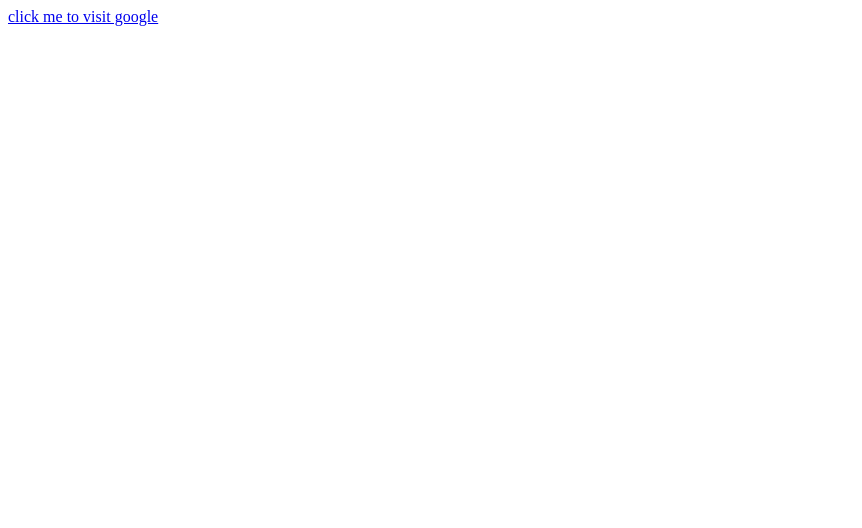
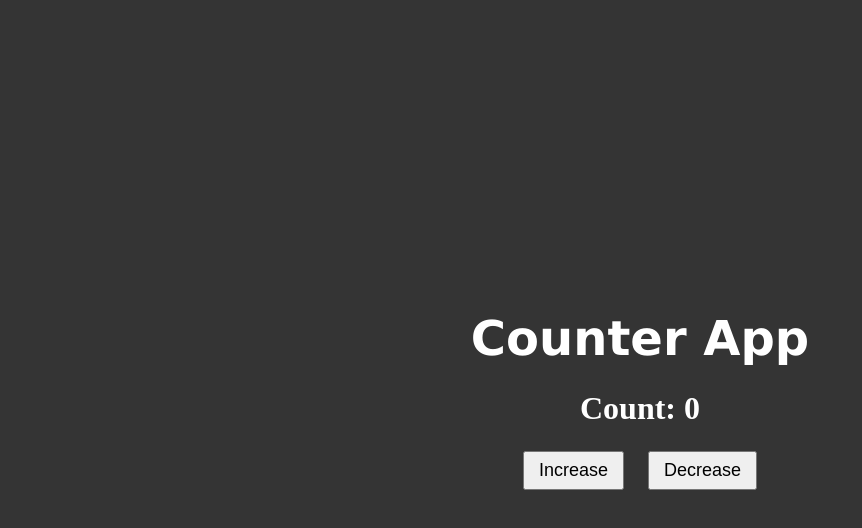
Before and after one commit to prosenjitdey2143/react, a React (Vite) app: page / in a window 1280 px wide. Shown: the top 528 px of the page, without its empty margins (0-862 px from the left). Built offline with nearby package versions, Linux system fonts and the light colour scheme.

Commit message:
counter app

```diff
--- a/src/App.jsx
+++ b/src/App.jsx
@@ -1,10 +1,9 @@
 import React from 'react'
+import Counter from './component/Counter'
 
 const App = () => {
   return (
-    <div>
-      <h1>hello world</h1>
-    </div>
+    <Counter/>
   )
 }
 
--- /dev/null
+++ b/src/component/Counter.jsx
@@ -0,0 +1,30 @@
+import React, { useState } from 'react'
+import './counter.css'
+const Counter = () => {
+const [count, setcount] = useState(0)
+const min=0
+const max = 20
+function increseHandler() {
+  if (count < 20) {setcount((prev) => prev + 1)}
+
+};
+function decreseHandler() {
+  if(count >0){setcount(prev=>prev-1)}
+}
+  return (
+    <div className="counter-main">
+
+        <h1>Counter App</h1>
+        <div className="counter">
+          <h3>Count: {count}</h3>
+        </div>
+        <div className="btn">
+          <button onClick={increseHandler}>Increase</button>
+          <button onClick={decreseHandler}>Decrease</button>
+        </div>
+
+    </div>
+  );
+}
+
+export default Counter
--- /dev/null
+++ b/src/component/counter.css
@@ -0,0 +1,26 @@
+.counter-main{
+  width: 100%;
+  height: 100vh;
+  display: flex;
+  justify-content: center;
+  align-items: center;
+  gap: 24px;
+  flex-direction: column;
+  background-color: rgba(3, 3, 3, 0.805);
+  color: white;
+}
+h1{
+  font-size: 3rem;
+  font-family: 'Lucida Sans', 'Lucida Sans Regular', 'Lucida Grande', 'Lucida Sans Unicode', Geneva, Verdana, sans-serif;
+}
+h3{
+  font-size: 2rem;
+}
+.btn{
+  display: flex;
+  gap: 24px;
+}
+button{
+  font-size: 18px;
+  padding: 7px 14px;
+}
--- /dev/null
+++ b/src/index.css
@@ -0,0 +1,9 @@
+*{
+  margin: 0;
+  padding: 0;
+  box-sizing: border-box;
+}
+html,body{
+  width: 100%;
+  height: 100%;
+}
--- a/src/main.jsx
+++ b/src/main.jsx
@@ -1,25 +1,29 @@
 import React from 'react'
 import ReactDOM from 'react-dom'
 import App from './App'
-function MyApp(){
-  return(
-    <h1>custom h1 !</h1>
-  )
-}
+import './index.css'
+// function MyApp(){
+//   return(
+//     <h1>custom h1 !</h1>
+//   )
+// }
 // const CustomEle={
 //   <a href="http://www.google.com" target="_black">google</a>
 // }
-const ReactEle=React.createElement(
-  "a",
-  {
-  href:"http://www.google.com",
-  target:"_blank"
-},
-"click me to visit google"
-)
+
+// let monologue="google use "
+// const ReactEle=React.createElement(
+//   "a",
+//   {
+//   href:"http://www.google.com",
+//   target:"_blank"
+// },
+// // "click me to visit google"
+// monologue,
+// )
 let root = ReactDOM.createRoot(document.querySelector("#root"))
 root.render(
-
-    ReactEle
-
+  <React.StrictMode>
+    <App/>
+  </React.StrictMode>
 )
```
